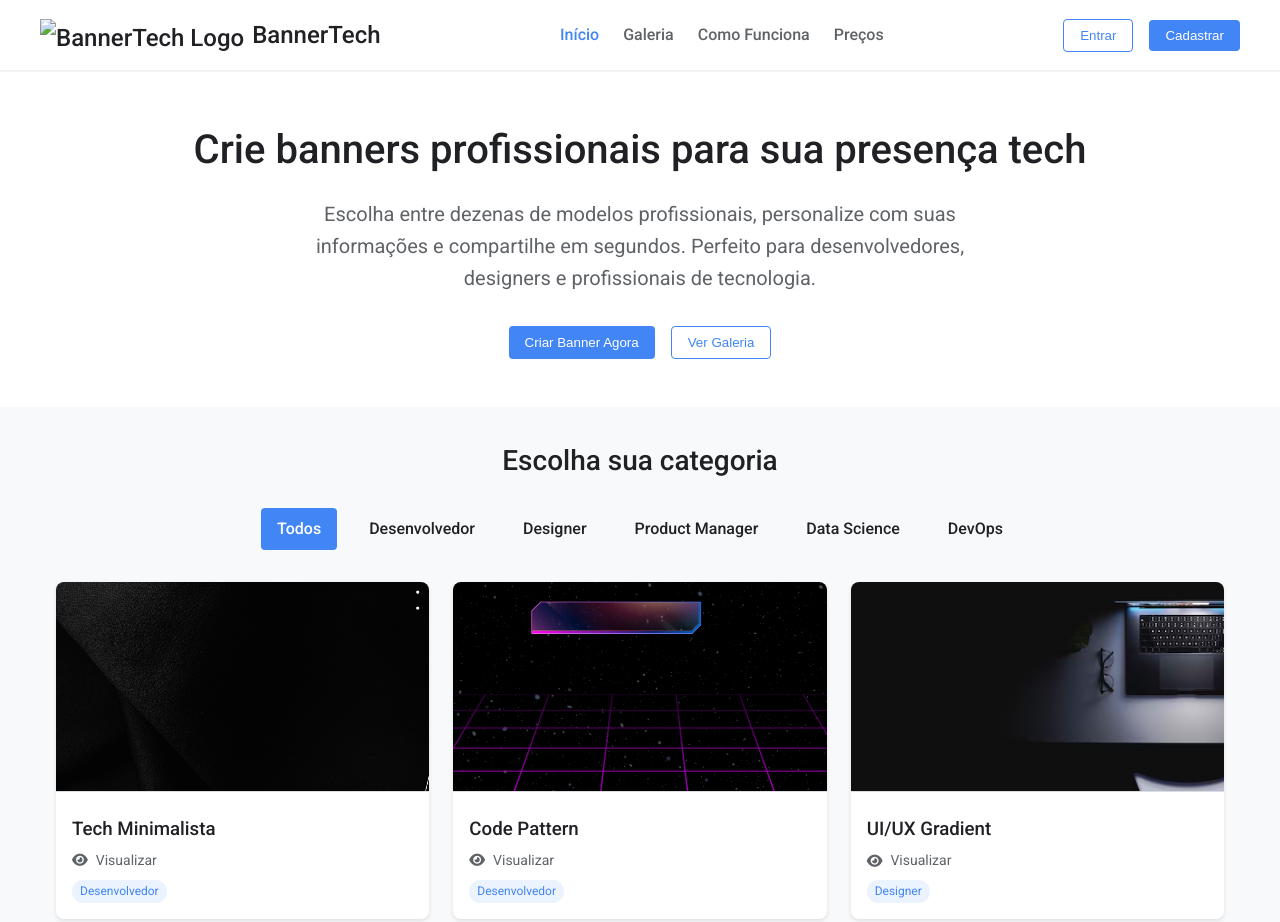
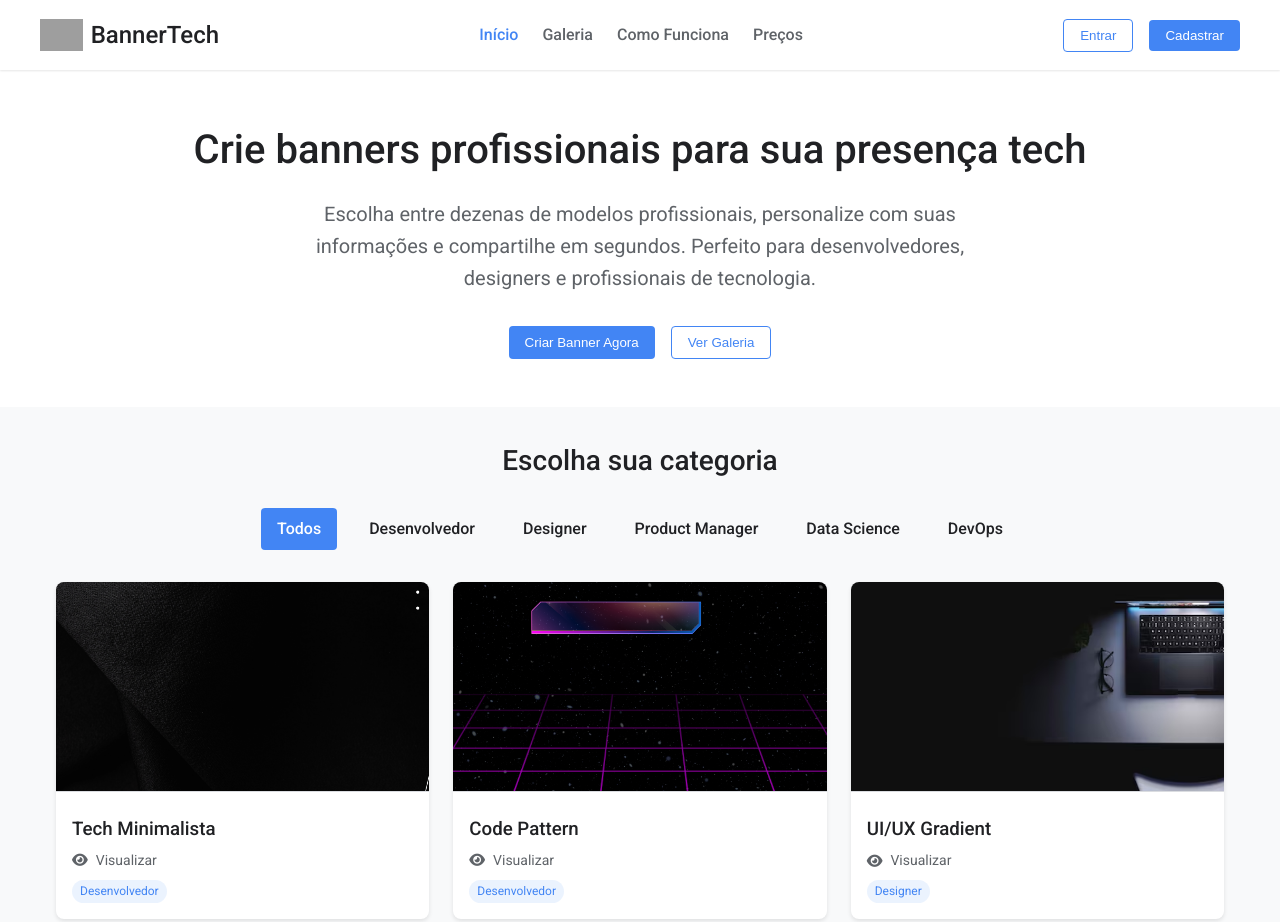
Before and after one commit to GuilhermeVarellaa/bannertech, a plain HTML site: page index.html in a window 1280 px wide. Shown: the top 922 px of the page. Drawn offline with Linux system fonts and the light colour scheme; the site is published under a folder, as on GitHub Pages, so addresses that start at the root find nothing; a web font is replaced by a local one.

Commit message:
new logo

```diff
--- a/index.html
+++ b/index.html
@@ -17,7 +17,7 @@
   <header class="header">
     <div class="container header-container">
       <a href="#" class="logo">
-        <img src="/img/logo.png "alt="BannerTech Logo">
+        <img src="img/logo.png" alt="BannerTech Logo">
         <span>BannerTech</span>
       </a>
       <nav class="nav-menu">
```
